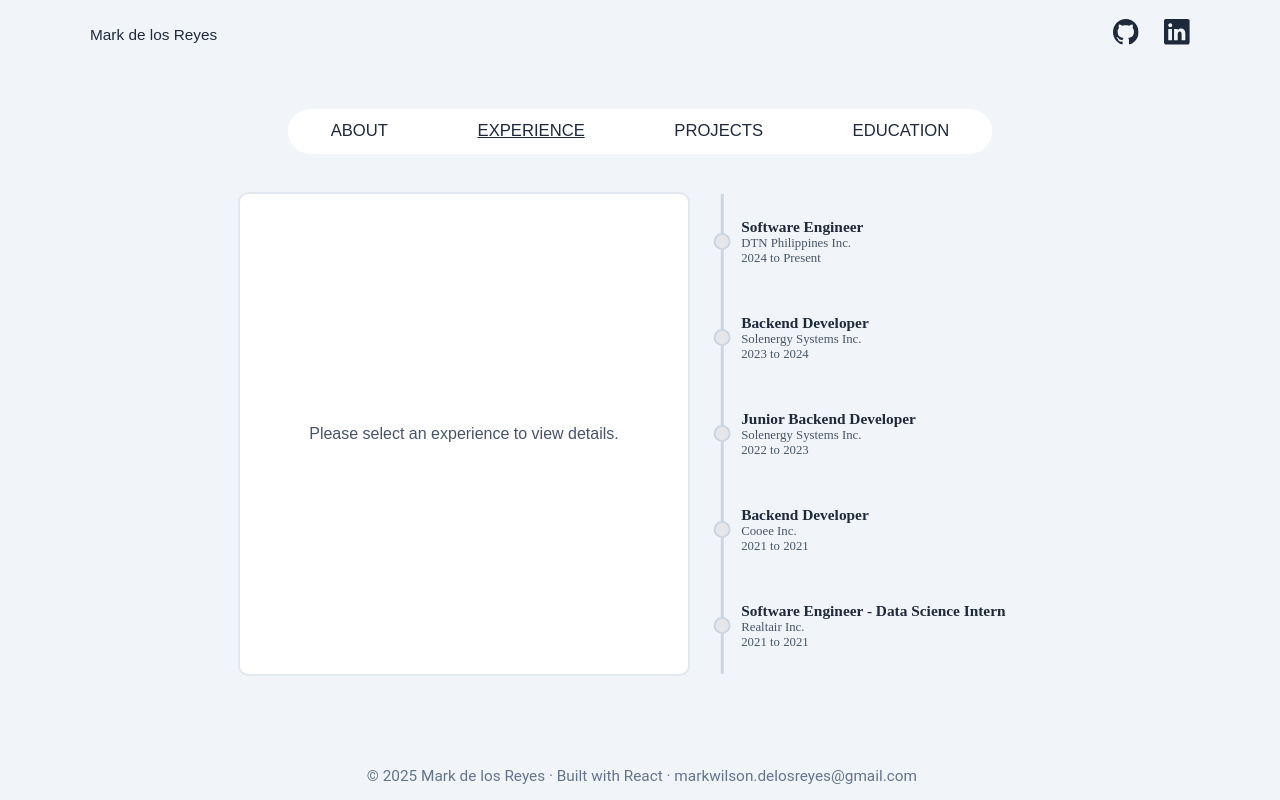
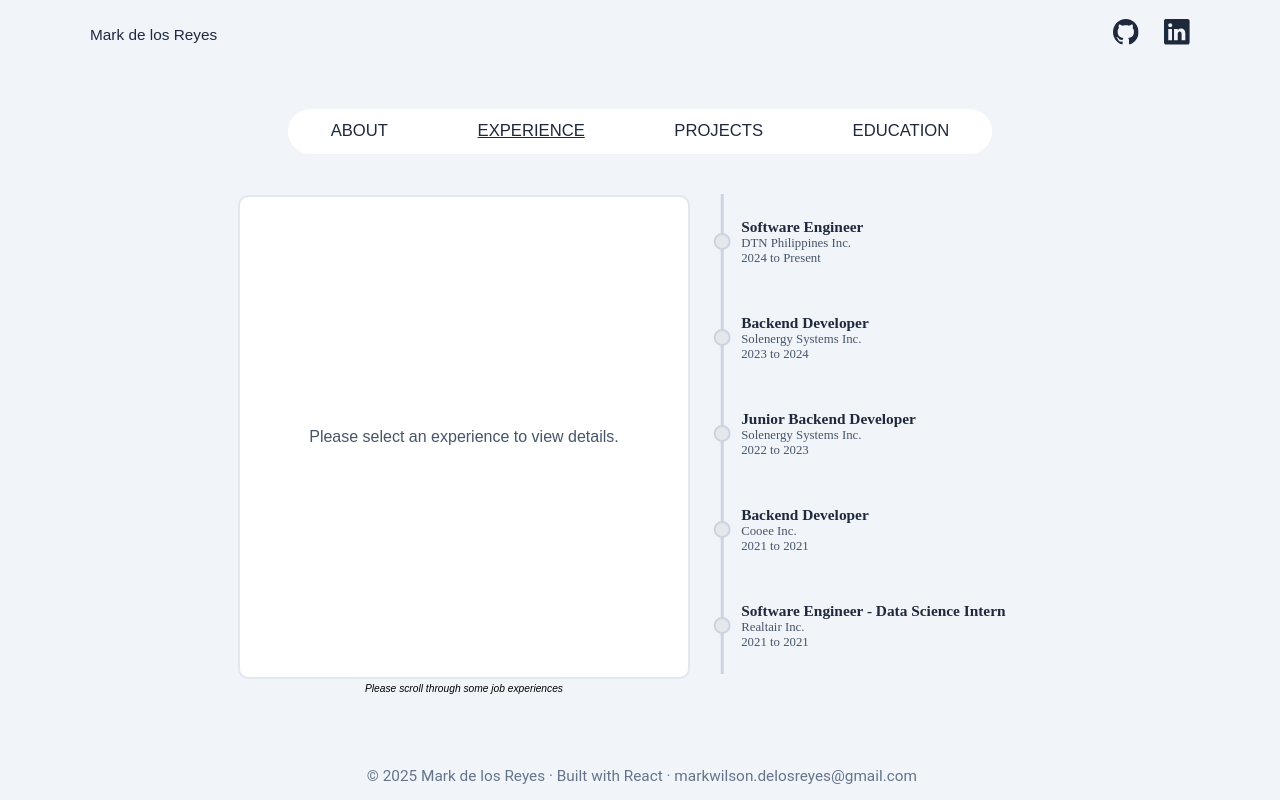
Before and after one commit to mawi-delosreyes/Portfolio, a React (Vite) app: page /experience in a window 1280 px wide. Built offline with nearby package versions, Linux system fonts and the light colour scheme.

Commit message:
geat: added note for job experience

```diff
--- a/src/components/ProjectCard.tsx
+++ b/src/components/ProjectCard.tsx
@@ -25,7 +25,7 @@ function ProjectCard({ title, githubUrl, liveUrl, figmaUrl, description, languag
           onClick={() => window.open(liveUrl || figmaUrl, '_blank', 'noopener,noreferrer')}
           disabled={!liveUrl && !figmaUrl}
         >
-          {liveUrl ? 'Live' : figmaUrl ? 'Figma' : 'Disabled'}
+          {liveUrl ? 'Live' : figmaUrl ? 'Figma' : 'Not Available'}
         </button>
       </div>
 
--- a/src/pages/Experience.tsx
+++ b/src/pages/Experience.tsx
@@ -57,6 +57,7 @@ function ExperiencePage() {
         <div id="experience">
 
             {activeIndex !== null ? (
+                <div className='experience-container'>
                     <div className="timeline-content-container">
                         <div id='timeline-content-selected'>
                             <h3>{experiences[activeIndex].company}</h3>
@@ -72,11 +73,16 @@ function ExperiencePage() {
                             </div>
                         </div>
                     </div>
+                    <p className='note'> Please scroll through some job experiences </p>
+                </div>
             ) : (
+                <div className='experience-container'>
                     <div className="timeline-content-container">
                         <div id='timeline-content-not-selected'>
                             <p>Please select an experience to view details.</p>
                         </div>
+                    </div>
+                    <p className='note'> Please scroll through some job experiences </p>
                 </div>
             )}
 
--- a/src/styles/experience.css
+++ b/src/styles/experience.css
@@ -2,7 +2,7 @@
     position: relative;
     height: 70vh;
     width: 70vw;
-    background-color: #F1F5F9;
+    background-color: transparent;
     display: flex;
     align-items: center;
     justify-content: center;
@@ -87,6 +87,7 @@
     border: 0.2vw solid #E2E8F0;
     border-radius: 0.8vw;
     align-self: center;
+    margin-top: 4vh;
 }
 
 #timeline-content-not-selected {
@@ -145,3 +146,11 @@
     scrollbar-width: none;
     margin-bottom: 1vh;
 }
+
+.note{
+    margin-top: 0.5vh;
+    font-family: Poppins, sans-serif;
+    font-size: 0.8vw;
+    font-style: italic;
+    text-align: center;
+}
```
Lines whose indentation alone changed are shown as unchanged.
